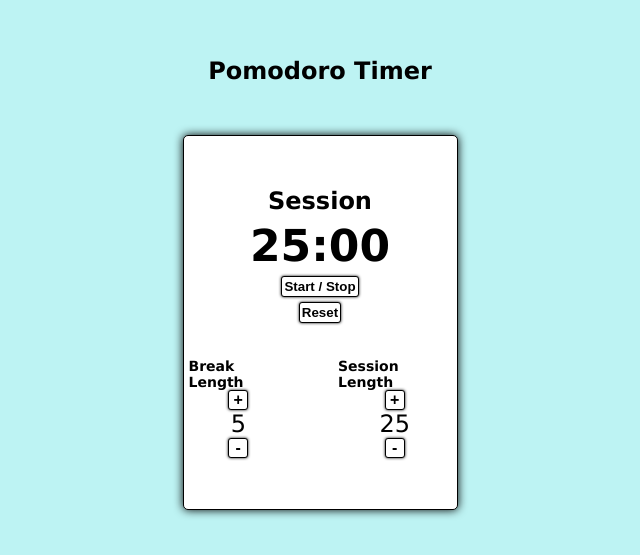
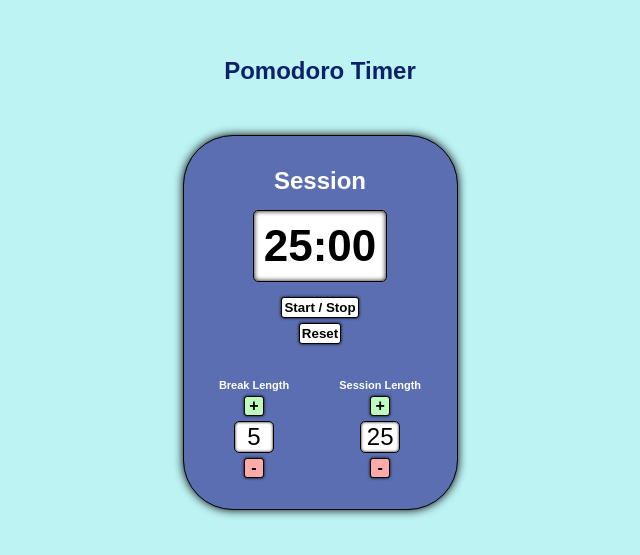
Before and after one commit to Konstanenonen/Pomodoro-Timer, a React (Create React App) app: page / in a window 1280 px wide. Shown: the part 117-672 px from the top of the page, without its empty margins (320-960 px from the left). Built offline with nearby package versions, Linux system fonts and the light colour scheme.

Commit message:
Improved colors and fonts

```diff
--- a/src/index.scss
+++ b/src/index.scss
@@ -8,15 +8,20 @@ h1 {
   margin-bottom: 50px;
   text-align: center;
   font-size: 24px;
+  color:rgb(12, 33, 105);
 }
 
 body {
-  font-family: Verdana, Geneva, Tahoma, sans-serif;
+  font-family: Arial, Helvetica, sans-serif;
   height: 100vh;
   display: flex;
   justify-content: center;
   align-items: center;
   background-color: rgb(189, 243, 243);
+}
+
+#timer-label {
+  color: white;
 }
 
 button {
@@ -28,13 +33,14 @@ button {
 
 button:hover {
   cursor: pointer;
-  background-color: rgb(233, 233, 233);
+  background-color: rgb(234, 255, 255);
 }
 
 .pomodoro-wrapper {
+  background-color: rgb(90, 110, 177);
   padding: 5px;
   border: solid 1px black;
-  border-radius: 5px;
+  border-radius: 50px;
   width: 275px;
   height: 375px;
   display: flex;
@@ -42,7 +48,6 @@ button:hover {
   justify-content: center;
   align-items: center;
   gap: 35px;
-  background-color: white;
   box-shadow: 0 0 10px black;
 }
 
@@ -75,7 +80,70 @@ button:hover {
   gap: 50px;
 
   h2 {
-    font-size: 14px;
+    font-size: 11px;
+    margin-bottom: 5px;
+    color: white;
+  }
+
+  $increment-color: rgb(190, 251, 190);
+  $decrement-color: rgb(255, 169, 169);
+
+  #break-increment {
+    background-color: $increment-color;
+  }
+
+  #break-increment:active {
+    width: 25px;
+  }
+
+  #break-decrement {
+    background-color: $decrement-color;
+  }
+
+  #break-decrement:active {
+    width: 25px;
+  }
+
+  #break-length {
+    width: 40px;
+    background-color: white;
+    border: 1px solid black;
+    border-radius: 5px;
+    margin: 5px 0;
+    padding: 1px 7px;
+    box-shadow: inset 0 0 3px black;
+    display: flex;
+    align-items: center;
+    justify-content: center;
+  }
+
+  #session-increment {
+    background-color: $increment-color;
+  }
+
+  #session-increment:active {
+    width: 25px;
+  }
+
+  #session-decrement {
+    background-color: $decrement-color;
+  }
+
+  #session-decrement:active {
+    width: 25px;
+  }
+
+  #session-length {
+    width: 40px;
+    background-color: white;
+    border: 1px solid black;
+    border-radius: 5px;
+    margin: 5px 0;
+    padding: 1px 7px;
+    box-shadow: inset 0 0 3px black;
+    display: flex;
+    align-items: center;
+    justify-content: center;
   }
 }
 
@@ -103,7 +171,13 @@ button:hover {
   gap: 5px;
 
   #time-left {
+    background-color: white;
     font-size: 44px;
+    border: 1px solid black;
+    box-shadow: inset 0 0 5px black;
+    border-radius: 5px;
+    padding: 10px;
+    margin: 10px 0;
   }
 
   button {
```
